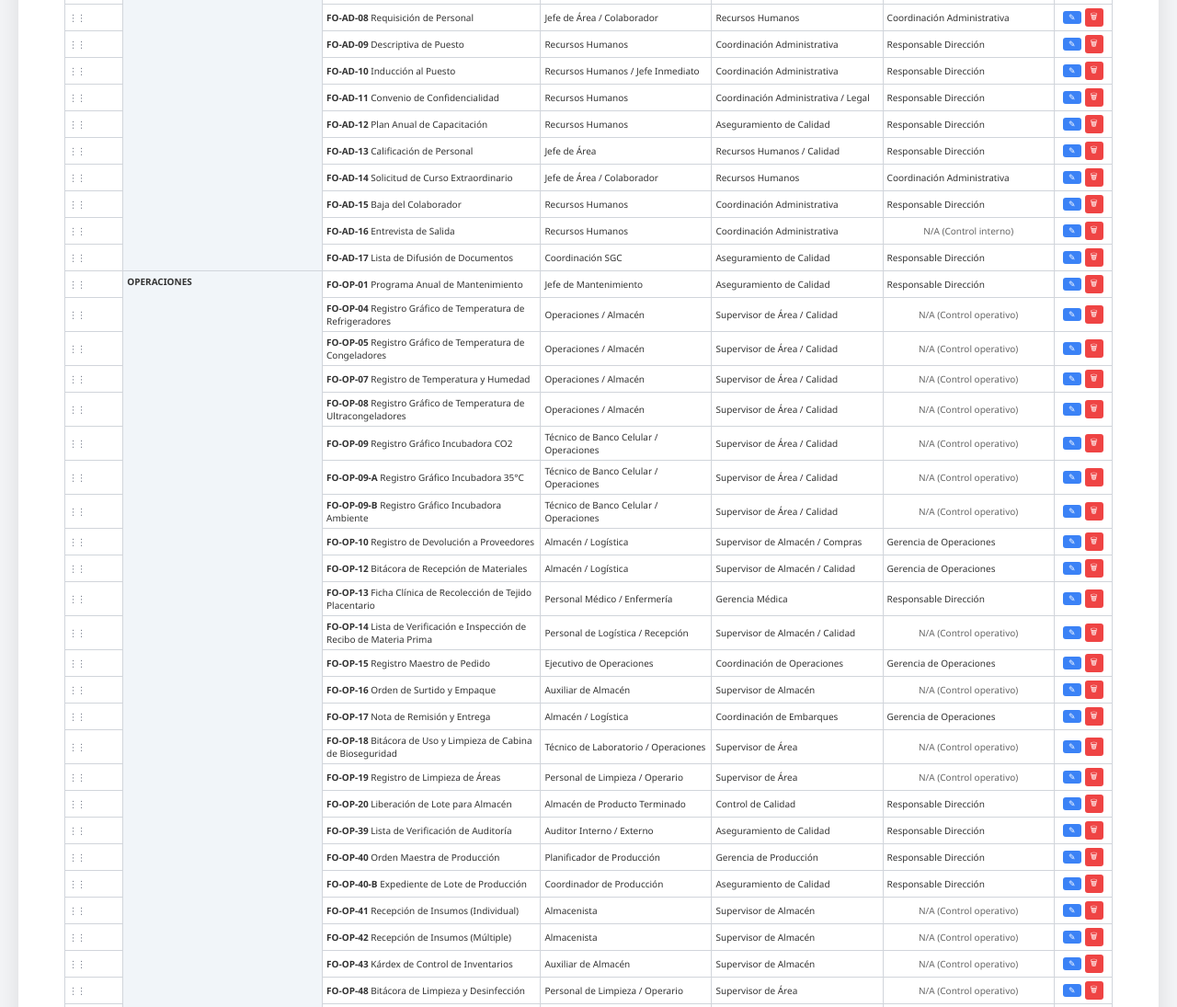
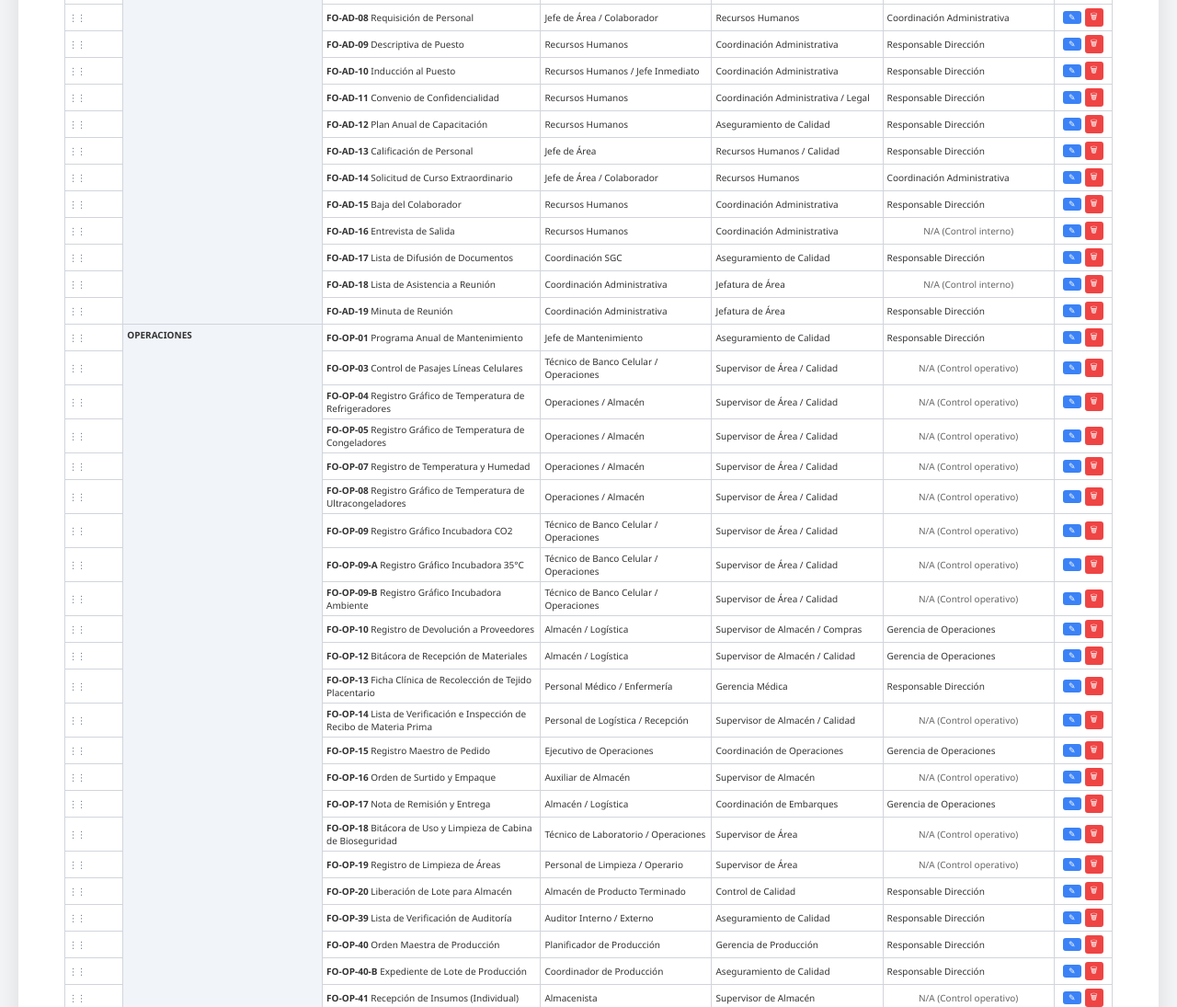
Before and after one commit to IbtFerGomez/Xelle, a plain HTML site: page src/frontend/formats/FO-SGC-01.html in a window 1280 px wide. Shown: the part 751-1846 px from the top of the page at 92% size. Drawn offline with Linux system fonts and the light colour scheme; some packages are replaced by stand-ins of ours; a script that the page names is missing.

Commit message:
Actualizar matriz de responsabilidades: añadir 2 formatos en el módulo administrativo y 1 en el módulo de operaciones.

```diff
--- a/src/frontend/formats/FO-SGC-01.html
+++ b/src/frontend/formats/FO-SGC-01.html
@@ -301,9 +301,9 @@
                     </tr>
                 </thead>
                 <tbody>
-                    <!-- ========== MÓDULO: ADMINISTRATIVO (19 formatos) ========== -->
-                    <tr>
-                        <td rowspan="19" style="font-weight:bold; background:#f1f5f9; vertical-align:top;">
+                    <!-- ========== MÓDULO: ADMINISTRATIVO (21 formatos) ========== -->
+                    <tr>
+                        <td rowspan="21" style="font-weight:bold; background:#f1f5f9; vertical-align:top;">
                             ADMINISTRATIVO
                         </td>
                         <td><strong>FO-AD-00</strong> Matriz Maestra de Puestos y Responsabilidades</td>
@@ -419,15 +419,33 @@
                         <td>Aseguramiento de Calidad</td>
                         <td>Responsable Dirección</td>
                     </tr>
-
-                    <!-- ========== MÓDULO: OPERACIONES (38 formatos) ========== -->
-                    <tr>
-                        <td rowspan="38" style="font-weight:bold; background:#f1f5f9; vertical-align:top;">OPERACIONES
+                    <tr>
+                        <td><strong>FO-AD-18</strong> Lista de Asistencia a Reunión</td>
+                        <td>Coordinación Administrativa</td>
+                        <td>Jefatura de Área</td>
+                        <td style="color:#666; text-align:center;">N/A (Control interno)</td>
+                    </tr>
+                    <tr>
+                        <td><strong>FO-AD-19</strong> Minuta de Reunión</td>
+                        <td>Coordinación Administrativa</td>
+                        <td>Jefatura de Área</td>
+                        <td>Responsable Dirección</td>
+                    </tr>
+
+                    <!-- ========== MÓDULO: OPERACIONES (39 formatos) ========== -->
+                    <tr>
+                        <td rowspan="39" style="font-weight:bold; background:#f1f5f9; vertical-align:top;">OPERACIONES
                         </td>
                         <td><strong>FO-OP-01</strong> Programa Anual de Mantenimiento</td>
                         <td>Jefe de Mantenimiento</td>
                         <td>Aseguramiento de Calidad</td>
                         <td>Responsable Dirección</td>
+                    </tr>
+                    <tr>
+                        <td><strong>FO-OP-03</strong> Control de Pasajes Líneas Celulares</td>
+                        <td>Técnico de Banco Celular / Operaciones</td>
+                        <td>Supervisor de Área / Calidad</td>
+                        <td style="color:#666; text-align:center;">N/A (Control operativo)</td>
                     </tr>
                     <tr>
                         <td><strong>FO-OP-04</strong> Registro Gráfico de Temperatura de Refrigeradores</td>
```
